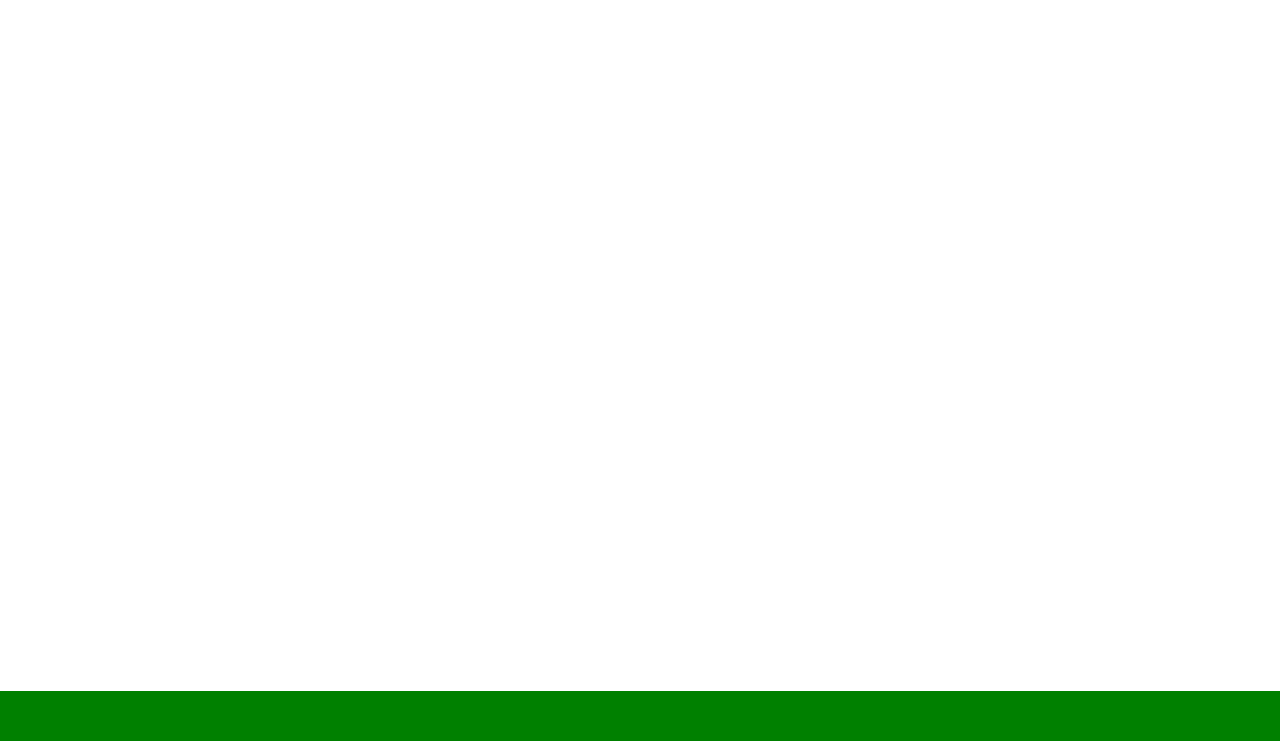
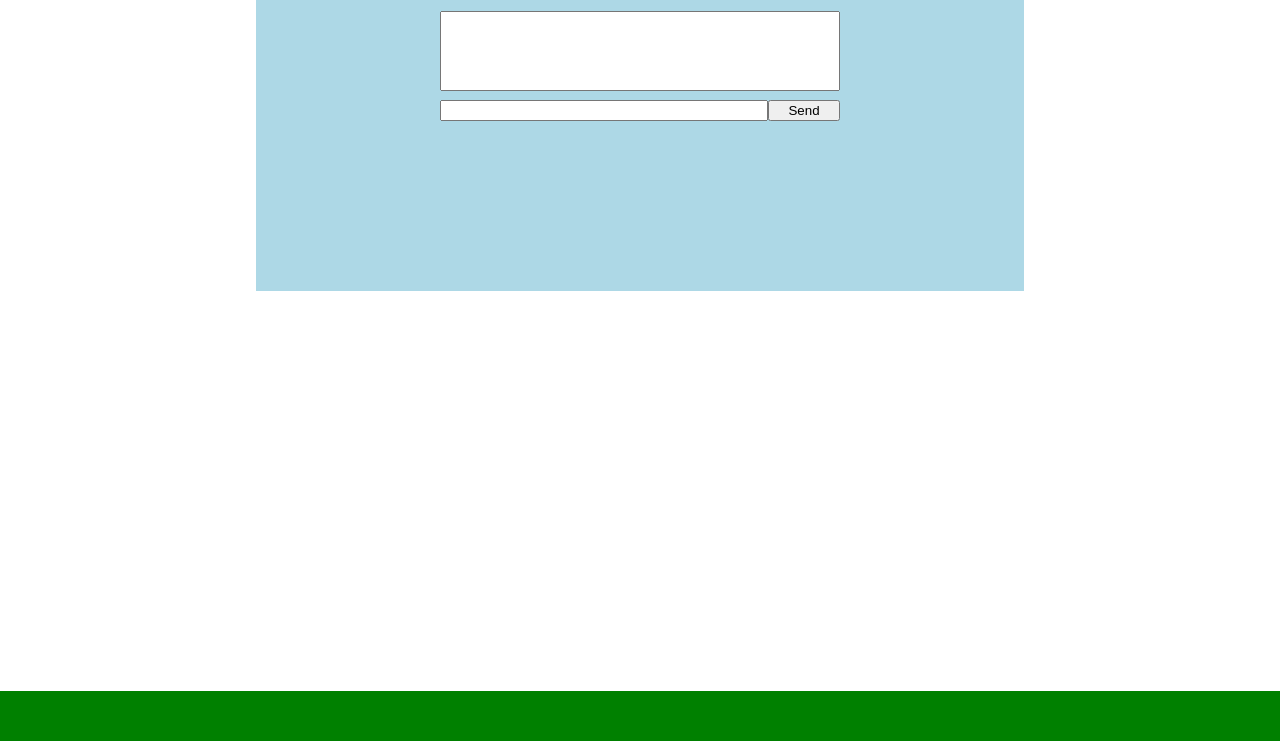
Before and after one commit to Jungne/SB5-U1-Projekt-Individual, a website: page public/chatroom/chatroom.html in a window 1280 px wide. Shown: the part 59-800 px from the top of the page. Drawn offline with Linux system fonts and the light colour scheme.

Commit message:
#11 Made the visuals of chatroom

```diff
--- /dev/null
+++ b/public/chatroom/chatroom.css
@@ -0,0 +1,23 @@
+#container-chat {
+    margin: auto;
+    width: 400px;
+}
+
+#textarea {
+    box-sizing: border-box;
+    width: 100%;
+    height: 80px;
+    margin-top: 20px;
+    resize: none;
+}
+
+#sendbutton {
+    width: 18%;
+    margin-top: 5px;
+    float: right;
+}
+
+#messagebox {
+    width: 80%;
+    margin-top: 5px;
+}
--- a/public/chatroom.html
+++ b/public/chatroom/chatroom.html
@@ -4,7 +4,7 @@
 <head>
     <meta charset="utf-8">
     <title>Chat Room</title>
-    <link rel="stylesheet" type="text/css" href="styles.css" />
+    <link rel="stylesheet" type="text/css" href="../styles.css" />
     <link rel="stylesheet" type="text/css" href="chatroom.css" />
     <script src="chatroom.js"></script>
 </head>
@@ -15,6 +15,13 @@
     </div>
     <div id="bottom-bar">
     </div>
+    <div id="container-main">
+        <div id="container-chat">
+            <textarea id="textarea" readonly="true"></textarea>
+            <button id="sendbutton">Send</button>
+            <input id="messagebox">
+        </div>
+    </div>
 </body>
 
 </html>
```
Also changed, not shown: public/signin.html (+4 -2 lines), public/signin.js (+12 -16 lines), public/chatroom.css (deleted), public/chatroom/chatroom.js (renamed from public/chatroom.js).
